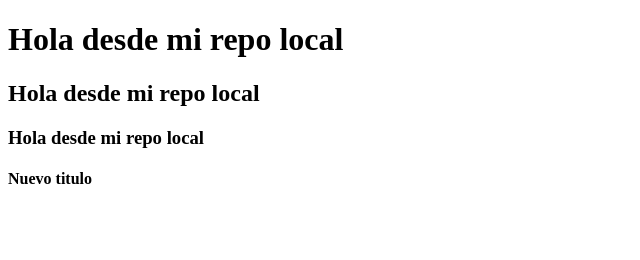
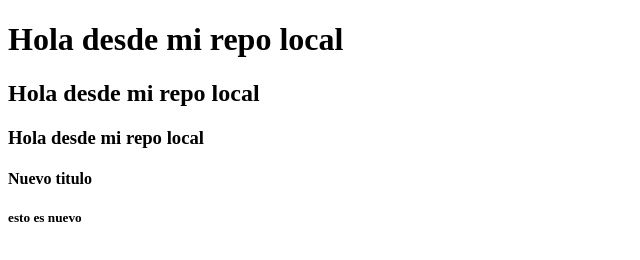
Before and after one commit to jgarcia-my-apps/repoPrueba, a plain HTML site: page index.html in a window 1280 px wide. Shown: the full height of the page, 0-640 px from the left. Drawn offline with Linux system fonts and the light colour scheme.

Commit message:
agregue algo nuevo

```diff
--- a/index.html
+++ b/index.html
@@ -10,5 +10,6 @@
     <h2>Hola desde mi repo local</h2>
     <h3>Hola desde mi repo local</h3>
     <h4>Nuevo titulo</h4>
+    <h5>esto es nuevo</h5>
 </body>
 </html>
```
